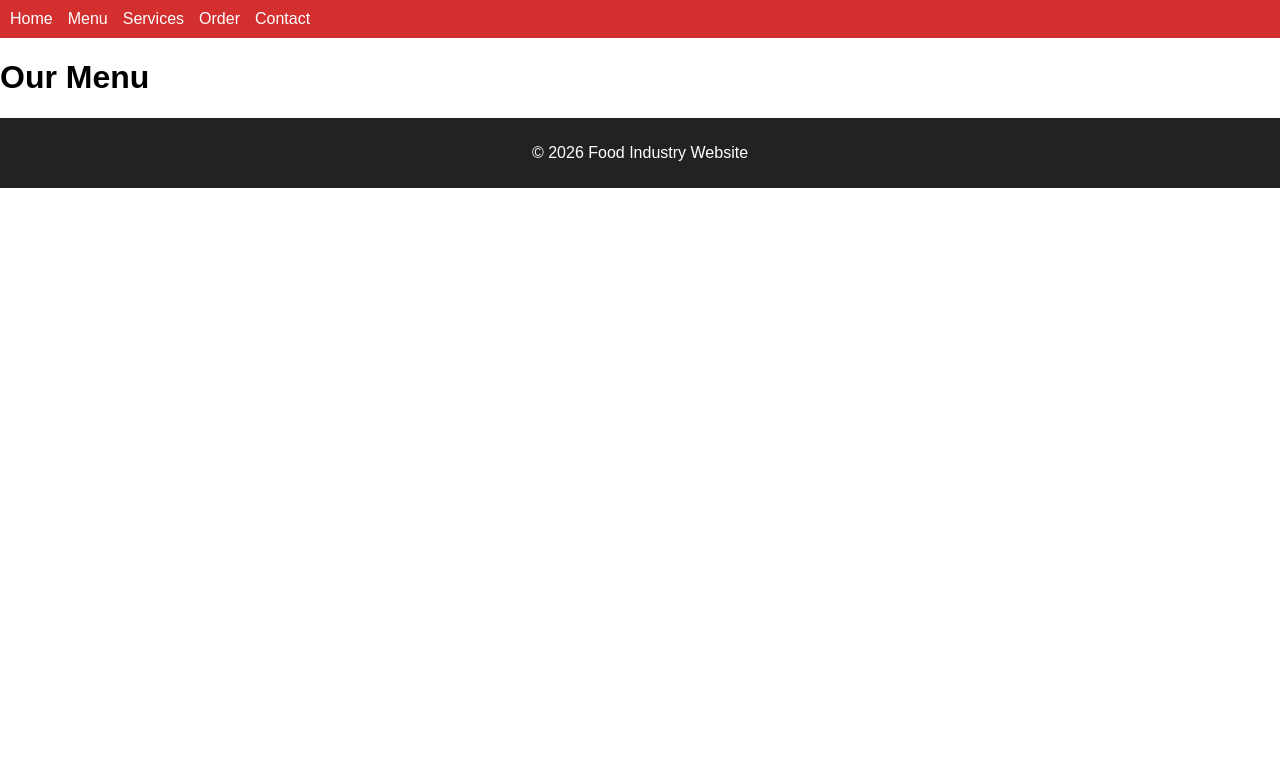
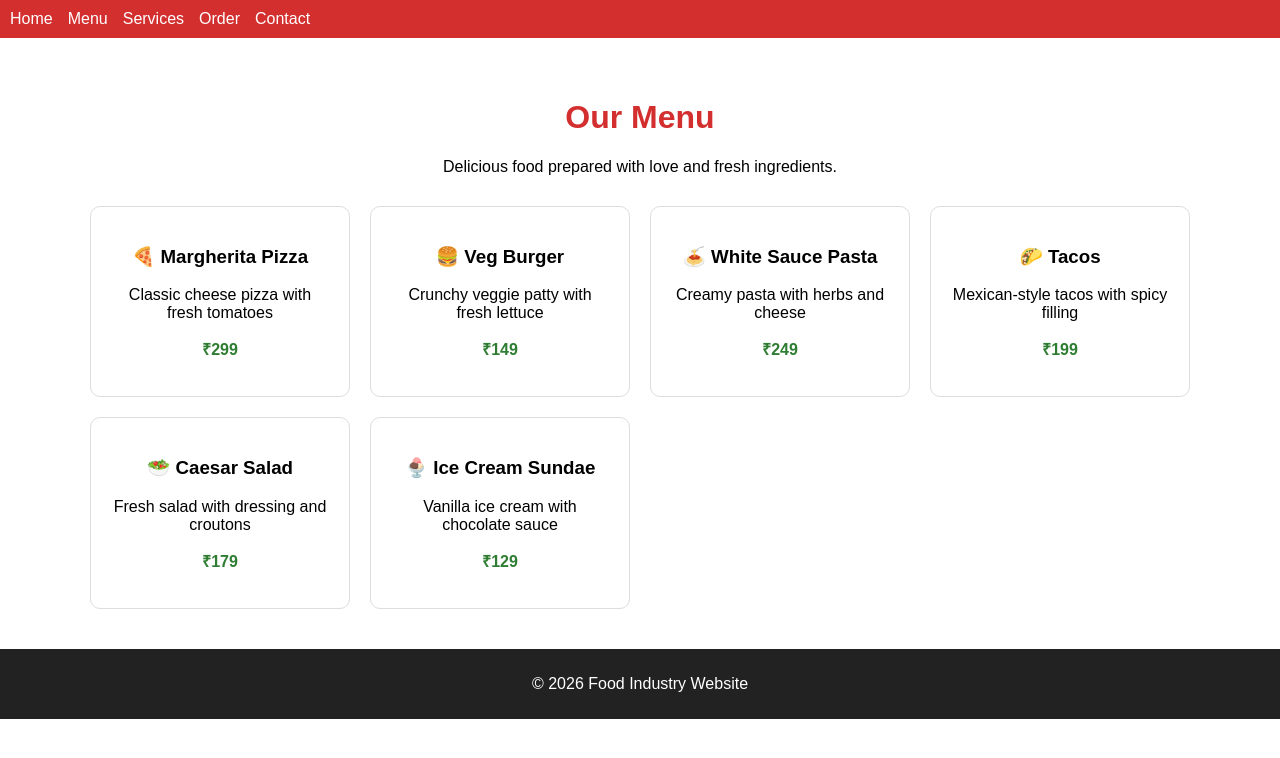
Before and after one commit to vikasrajput0112/food-react-website, a React (Create React App) app: page /menu in a window 1280 px wide. Shown: the top 758 px of the page. Built offline with nearby package versions, Linux system fonts and the light colour scheme.

Commit message:
Update Menu.jsx

```diff
--- a/src/pages/Menu.jsx
+++ b/src/pages/Menu.jsx
@@ -1,3 +1,81 @@
 export default function Menu() {
-  return <h1>Our Menu</h1>;
+  return (
+    <div style={styles.container}>
+      <h1 style={styles.heading}>Our Menu</h1>
+      <p style={styles.subText}>
+        Delicious food prepared with love and fresh ingredients.
+      </p>
+
+      <div style={styles.menuGrid}>
+        <div style={styles.card}>
+          <h3>🍕 Margherita Pizza</h3>
+          <p>Classic cheese pizza with fresh tomatoes</p>
+          <p style={styles.price}>₹299</p>
+        </div>
+
+        <div style={styles.card}>
+          <h3>🍔 Veg Burger</h3>
+          <p>Crunchy veggie patty with fresh lettuce</p>
+          <p style={styles.price}>₹149</p>
+        </div>
+
+        <div style={styles.card}>
+          <h3>🍝 White Sauce Pasta</h3>
+          <p>Creamy pasta with herbs and cheese</p>
+          <p style={styles.price}>₹249</p>
+        </div>
+
+        <div style={styles.card}>
+          <h3>🌮 Tacos</h3>
+          <p>Mexican-style tacos with spicy filling</p>
+          <p style={styles.price}>₹199</p>
+        </div>
+
+        <div style={styles.card}>
+          <h3>🥗 Caesar Salad</h3>
+          <p>Fresh salad with dressing and croutons</p>
+          <p style={styles.price}>₹179</p>
+        </div>
+
+        <div style={styles.card}>
+          <h3>🍨 Ice Cream Sundae</h3>
+          <p>Vanilla ice cream with chocolate sauce</p>
+          <p style={styles.price}>₹129</p>
+        </div>
+      </div>
+    </div>
+  );
 }
+
+const styles = {
+  container: {
+    padding: "40px",
+    maxWidth: "1100px",
+    margin: "auto"
+  },
+  heading: {
+    textAlign: "center",
+    color: "#d32f2f"
+  },
+  subText: {
+    textAlign: "center",
+    marginBottom: "30px"
+  },
+  menuGrid: {
+    display: "grid",
+    gridTemplateColumns: "repeat(auto-fit, minmax(250px, 1fr))",
+    gap: "20px"
+  },
+  card: {
+    padding: "20px",
+    border: "1px solid #ddd",
+    borderRadius: "10px",
+    background: "#fff",
+    textAlign: "center"
+  },
+  price: {
+    fontWeight: "bold",
+    marginTop: "10px",
+    color: "#2e7d32"
+  }
+};
```
